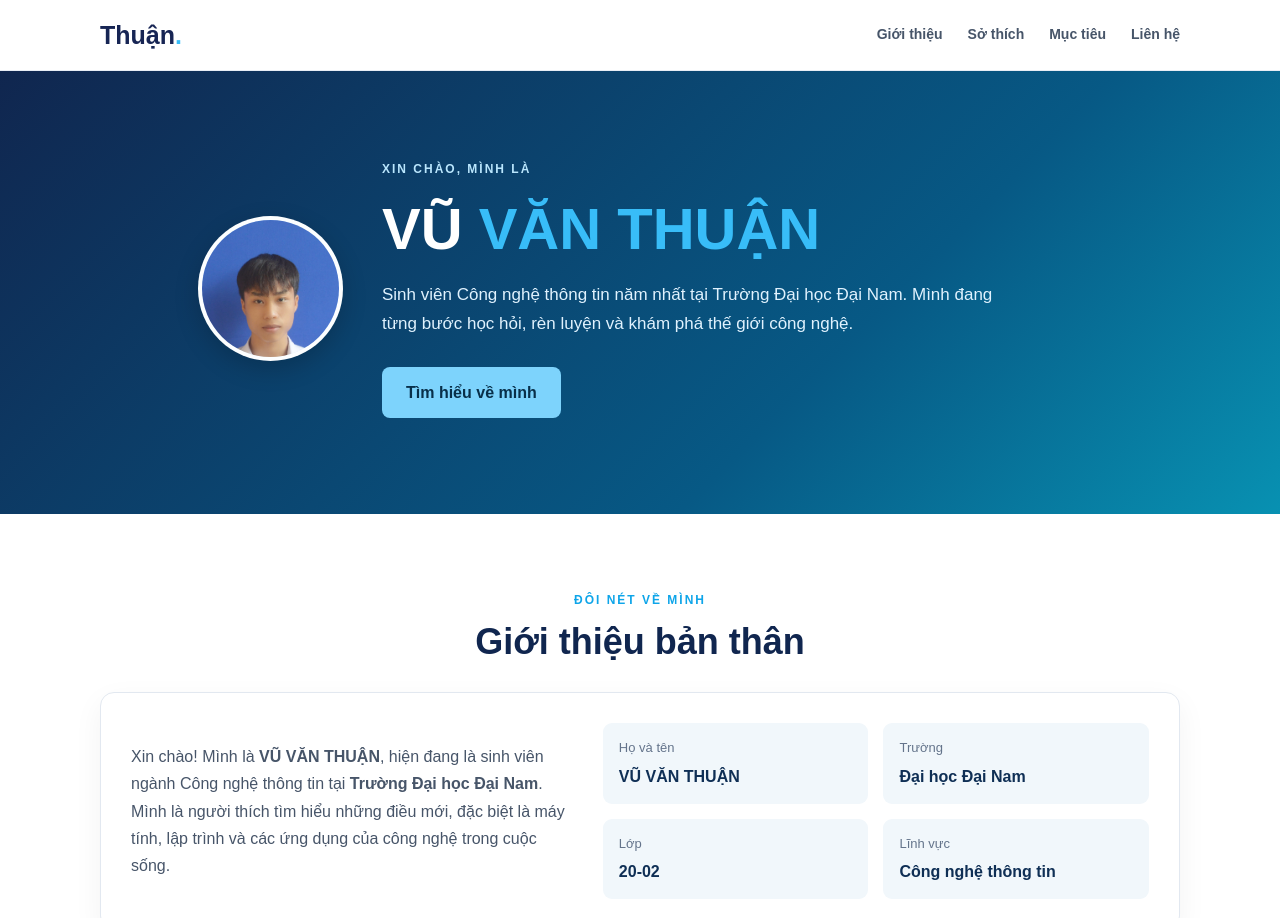
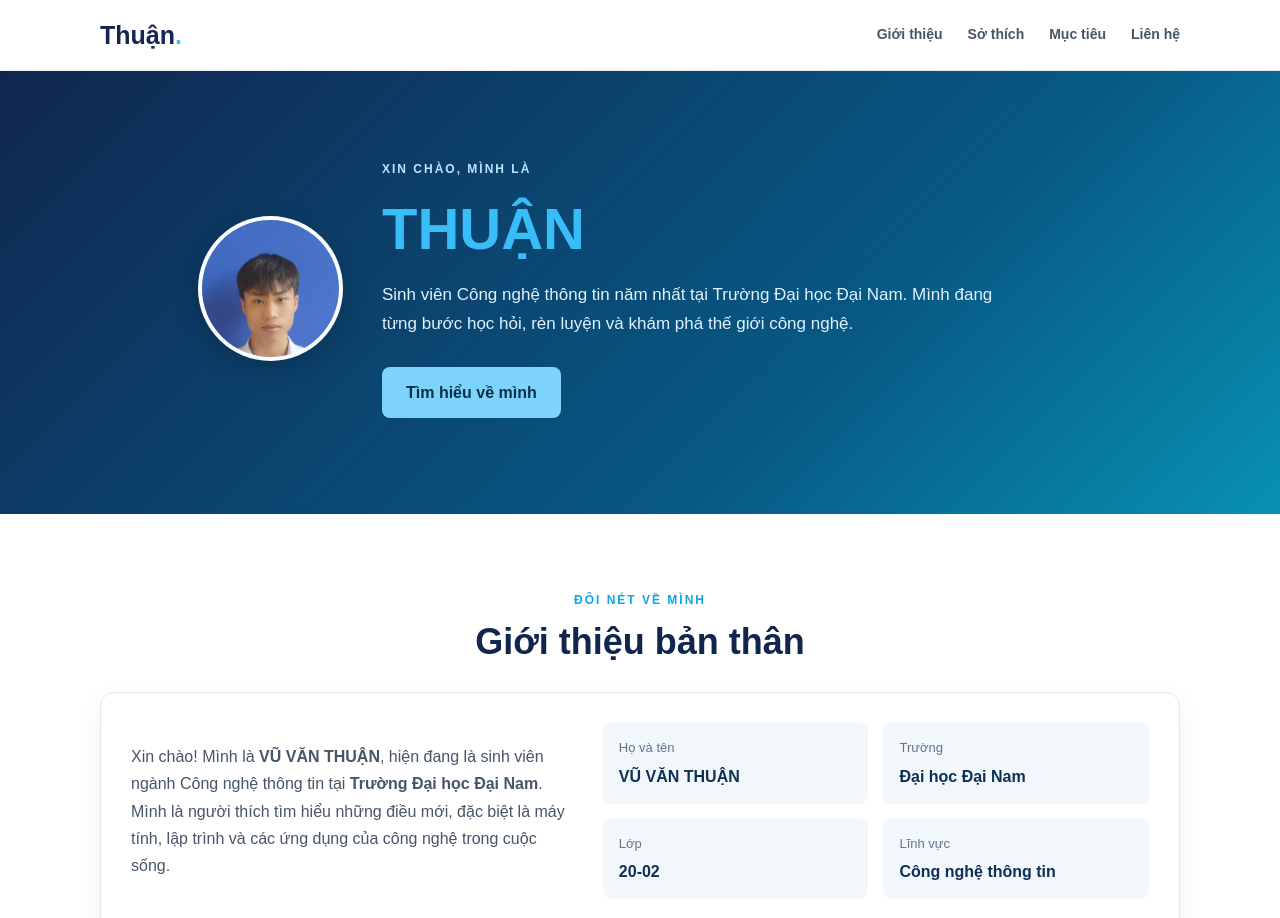
Before and after one commit to vuvanthuan952008-dotcom/B-i-T-p-L-n-2222, a plain HTML site: page index.html in a window 1280 px wide. Shown: the top 918 px of the page. Drawn offline with Linux system fonts and the light colour scheme.

Commit message:
Update header name in index.html

```diff
--- a/index.html
+++ b/index.html
@@ -29,7 +29,7 @@
               <img src="./assets/1.jpg" alt="Ảnh đại diện">
             </div>
                 <p class="eyebrow">XIN CHÀO, MÌNH LÀ</p>
-                <h1>VŨ <span>VĂN THUẬN</span></h1>
+                <h1> <span> THUẬN</span></h1>
                 <p class="hero-description">
                     Sinh viên Công nghệ thông tin năm nhất tại Trường Đại học Đại Nam.
                     Mình đang từng bước học hỏi, rèn luyện và khám phá thế giới công nghệ.
```
